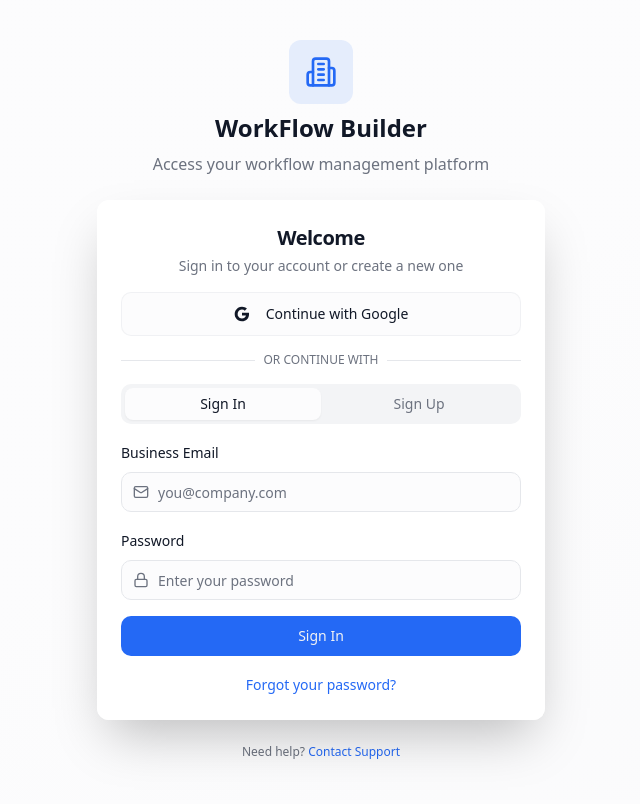
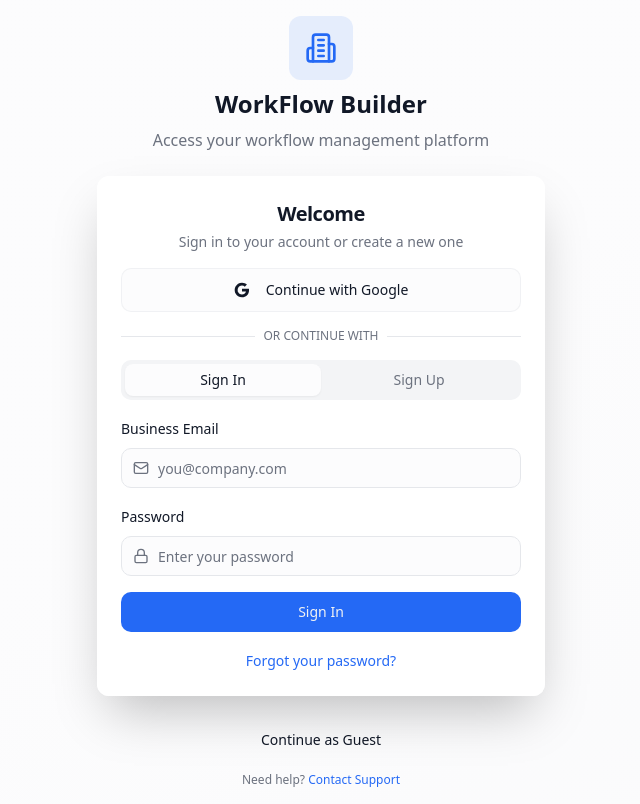
Before and after one commit to abhi-tech991/flow-drag-and-drop, a React (Vite) app: page / in a window 1280 px wide. Shown: the whole page, without its empty margins (319-959 px from the left). Built offline with nearby package versions, Linux system fonts and the light colour scheme.

Commit message:
Add bypass authentication button
Add a button to bypass authentication and display the user as a guest. This allows users to access the workflow interface without logging in, with the intention of enabling future backend integration and routing.

```diff
--- a/src/components/auth/AuthLayout.tsx
+++ b/src/components/auth/AuthLayout.tsx
@@ -6,6 +6,7 @@ import { Card, CardContent, CardDescription, CardHeader, CardTitle } from '@/com
 import { Tabs, TabsContent, TabsList, TabsTrigger } from '@/components/ui/tabs';
 import { Separator } from '@/components/ui/separator';
 import { Mail, Lock, User, Building2 } from 'lucide-react';
+import { useAuth } from '@/contexts/AuthContext';
 
 interface AuthLayoutProps {
   onAuthSuccess: () => void;
@@ -13,6 +14,7 @@ interface AuthLayoutProps {
 
 const AuthLayout: React.FC<AuthLayoutProps> = ({ onAuthSuccess }) => {
   const [isLoading, setIsLoading] = useState(false);
+  const { loginAsGuest } = useAuth();
 
   const handleAuth = async (type: 'login' | 'register' | 'google') => {
     setIsLoading(true);
@@ -198,8 +200,20 @@ const AuthLayout: React.FC<AuthLayoutProps> = ({ onAuthSuccess }) => {
           </CardContent>
         </Card>
 
-        <div className="text-center text-xs text-muted-foreground">
-          Need help? <button className="text-primary hover:underline">Contact Support</button>
+        <div className="text-center space-y-3">
+          <Button
+            variant="ghost"
+            className="w-full"
+            onClick={() => {
+              loginAsGuest();
+              onAuthSuccess();
+            }}
+          >
+            Continue as Guest
+          </Button>
+          <div className="text-xs text-muted-foreground">
+            Need help? <button className="text-primary hover:underline">Contact Support</button>
+          </div>
         </div>
       </div>
     </div>
--- a/src/contexts/AuthContext.tsx
+++ b/src/contexts/AuthContext.tsx
@@ -14,6 +14,7 @@ interface AuthContextType {
   login: (email: string, password: string) => Promise<void>;
   register: (userData: RegisterData) => Promise<void>;
   loginWithGoogle: () => Promise<void>;
+  loginAsGuest: () => void;
   logout: () => void;
 }
 
@@ -123,6 +124,18 @@ export const AuthProvider: React.FC<{ children: React.ReactNode }> = ({ children
     }
   };
 
+  const loginAsGuest = () => {
+    const guestUser: User = {
+      id: 'guest',
+      email: 'guest@example.com',
+      name: 'Guest User',
+      company: 'Guest Session'
+    };
+
+    setUser(guestUser);
+    localStorage.setItem('user', JSON.stringify(guestUser));
+  };
+
   const logout = () => {
     setUser(null);
     localStorage.removeItem('user');
@@ -135,6 +148,7 @@ export const AuthProvider: React.FC<{ children: React.ReactNode }> = ({ children
     login,
     register,
     loginWithGoogle,
+    loginAsGuest,
     logout,
   };
 
```
